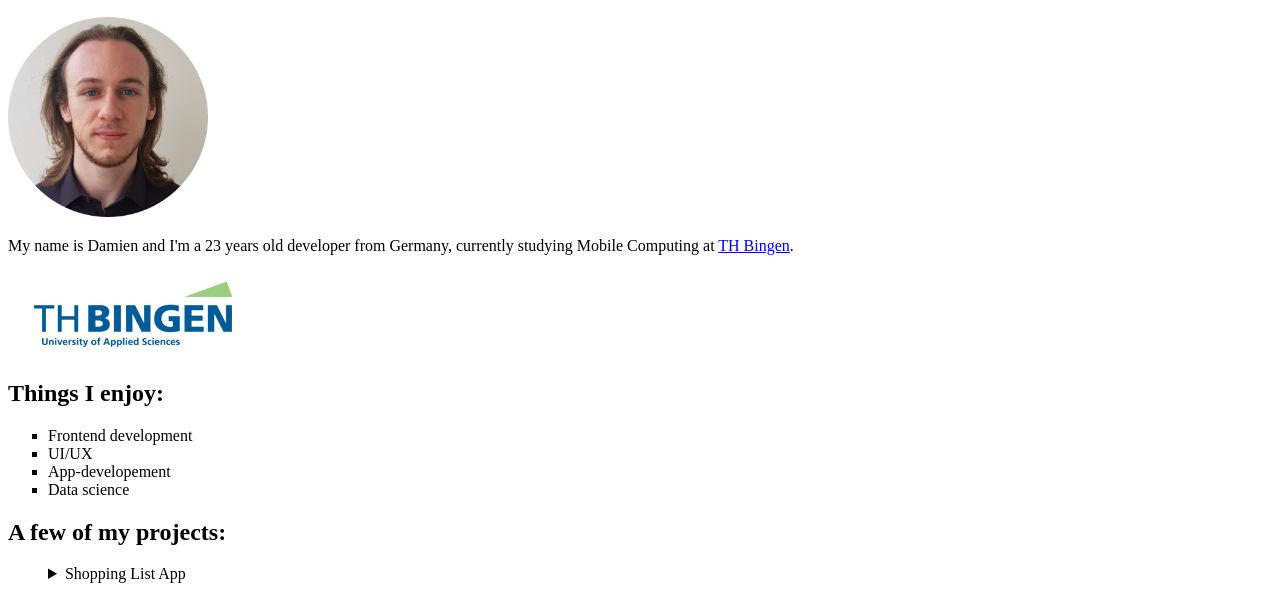
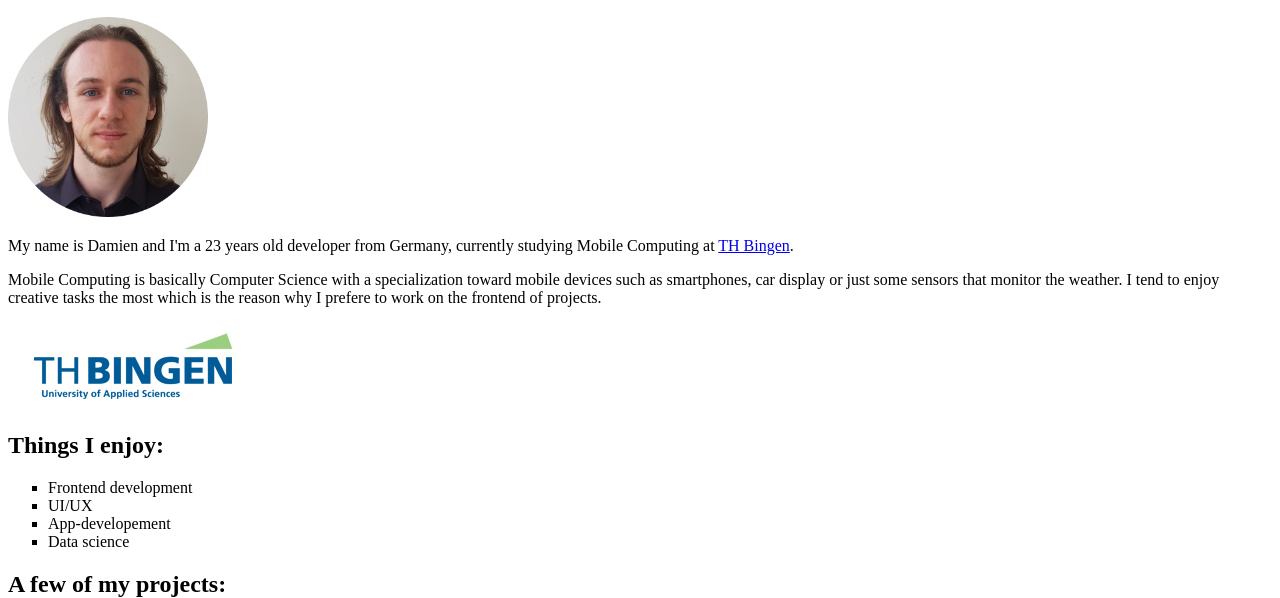
Before and after one commit to dev-damien/damienvoelker.github.io, a plain HTML site: page index.html in a window 1280 px wide. Shown: the part 110-708 px from the top of the page. Drawn offline with Linux system fonts and the light colour scheme.

Commit message:
or is this the last commit?
i really dont know. Only future me knows if it really is

```diff
--- a/index.html
+++ b/index.html
@@ -14,6 +14,10 @@
     <a href="secretpage.html"><img src="images/profilepicture-modified.png" alt="A picture of me" width="200"></a>
     <p>My name is Damien and I'm a 23 years old developer from Germany, currently studying Mobile Computing at <a
             href="https://www.th-bingen.de/home/">TH Bingen</a>.</p>
+    <p>Mobile Computing is basically Computer Science with a specialization toward mobile devices such as smartphones,
+        car display or just some sensors that monitor the weather.
+        I tend to enjoy creative tasks the most which is the reason why I prefere to work on the frontend of projects.
+    </p>
     <img src="images/th-bingen.jpg">
     <h2>Things I enjoy:</h2>
     <ul type="square">
@@ -79,6 +83,8 @@
                 alt="LinkedIn logo" width="100" target="_blank"></a>
         <a href="https://www.facebook.com/profile.php?id=100087273439197"><img src="images/facebook.png"
                 alt="Facebook logo" width="100" target="_blank"></a>
+
+        <div><span>An old legend says, that somewhere on this page, a treasure is waiting to be found.</span></div>
     </footer>
 
 </body>
```
